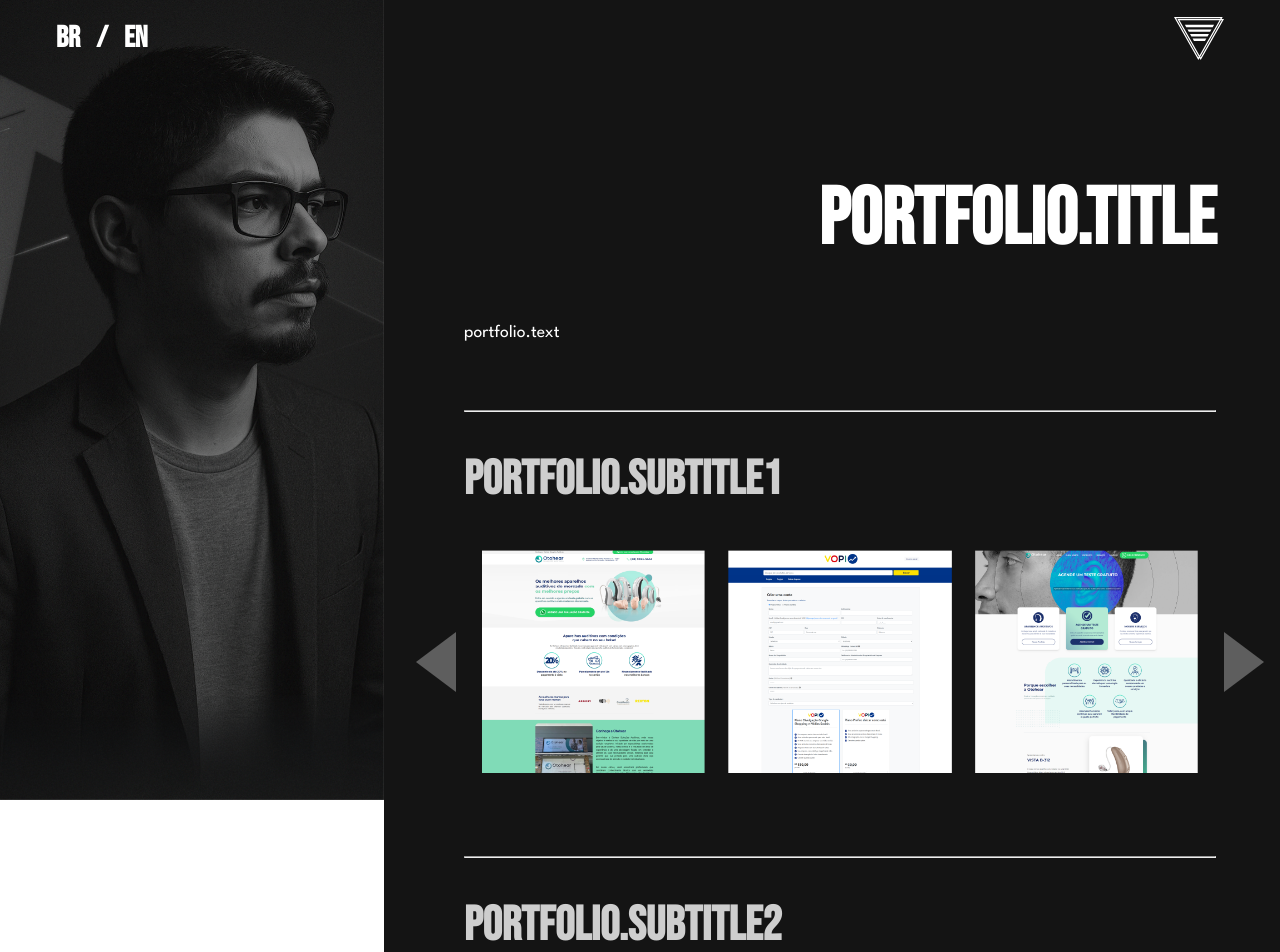
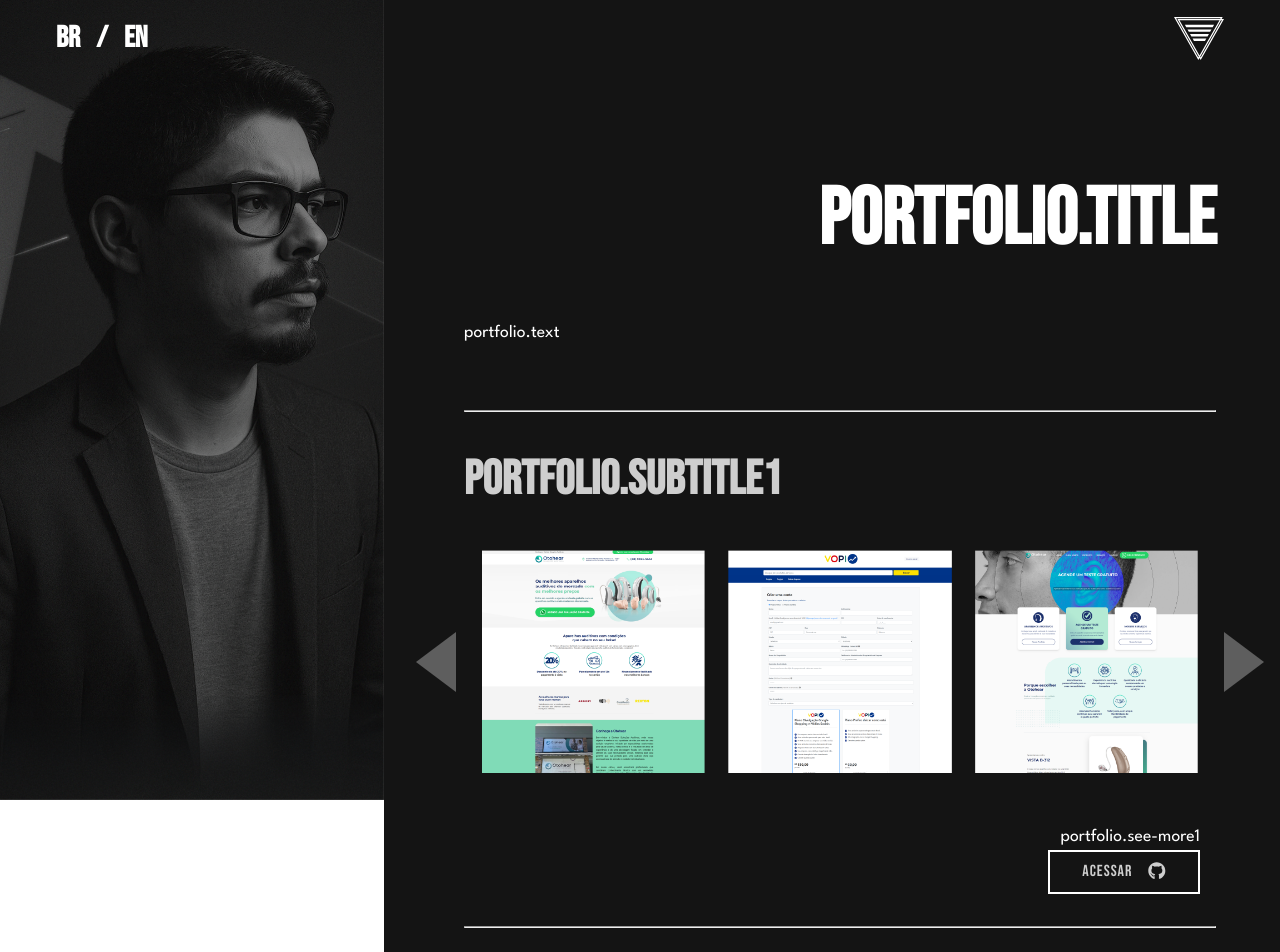
Before and after one commit to raposojoaopaulo/portfolio-rjpo, a React (Vite) app: page /portfolio in a window 1280 px wide. Shown: the top 952 px of the page. Built offline with nearby package versions, Linux system fonts and the light colour scheme; the HTML template or start-up script is replaced by a standard one.

Commit message:
ATT/ adicionado botao veja mais - portfolio

```diff
--- a/src/i18n/en.json
+++ b/src/i18n/en.json
@@ -60,7 +60,7 @@
   },
   "contact": {
     "title": "Contact",
-    "text": "If you feel like chatting, the coffee’s almost ready. Use the form below or send an email directly to: <br>contato@raposojoaopaulo.com",
+    "text": "If you feel like chatting, the coffee’s almost ready. Use the form below or send an email directly to: <br><b>contato@raposojoaopaulo.com</b>",
     "name": "Name",
     "email": "Email",
     "phone": "Phone",
@@ -86,6 +86,8 @@
     "subtitle1": "<span>Code</span> & Design",
     "subtitle2": "Code & <span>Design</span>",
     "buttonCases": "Explore",
+    "see-more1": "See more on Github",
+    "see-more2": "See more on Behance",
     "code": {
       "case1": {
         "title": "Otohear Landing Page - Laravel",
--- a/src/i18n/pt.json
+++ b/src/i18n/pt.json
@@ -60,7 +60,7 @@
   },
   "contact": {
     "title": "Contato",
-    "text": "Se quiser conversar, o café tá quase pronto. Use o formulário abaixo ou envie um e-mail direto para: <br>contato@raposojoaopaulo.com",
+    "text": "Se quiser conversar, o café tá quase pronto. Use o formulário abaixo ou envie um e-mail direto para: <br><b>contato@raposojoaopaulo.com</b>",
     "name": "Nome",
     "email": "E-mail",
     "phone": "Telefone",
@@ -86,6 +86,8 @@
     "subtitle1": "<span>Código</span> & Design",
     "subtitle2": "Código & <span>Design</span>",
     "buttonCases": "Conheça",
+    "see-more1": "Veja mais no Github",
+    "see-more2": "Veja mais no Behance",
     "code": {
       "case1": {
         "title": "Landing Page Otohear - Laravel",
--- a/src/pages/Portfolio.jsx
+++ b/src/pages/Portfolio.jsx
@@ -4,6 +4,7 @@ import '../styles/pages/_Portfolio.scss';
 import '../styles/components/_Carousel.scss';
 import Header from '../components/Header';
 import profilePortifolio from '../assets/portfolio/perfil_portfolio.webp';
+import { FaGithub, FaBehance } from 'react-icons/fa';
 import { useTranslation } from 'react-i18next';
 import { motion } from 'framer-motion';
 
@@ -32,6 +33,10 @@ const Portfolio = () => {
           />
           <h3 className="portfolio__content-subtitle animate" dangerouslySetInnerHTML={{ __html: t('portfolio.subtitle1') }} />
           <CodePortfolio />
+          <div className="see-more end animate">
+            <p>{t('portfolio.see-more1')}</p>
+            <a href="https://github.com/raposojoaopaulo" target="_blank" rel="noopener noreferrer" className="see-more__btn">Acessar <span><FaGithub /></span></a>
+          </div>
           <motion.hr
             initial={{ scaleX: 0 }}
             animate={{ scaleX: 1 }}
@@ -41,6 +46,10 @@ const Portfolio = () => {
           />
           <h3 className="portfolio__content-subtitle animate" dangerouslySetInnerHTML={{ __html: t('portfolio.subtitle2') }} />
           <BrandingPortfolio />
+          <div className="see-more animate">
+          <p>{t('portfolio.see-more2')}</p>
+            <a href="https://behance.net/raposojoaop" target="_blank" rel="noopener noreferrer" className="see-more__btn">Acessar <span><FaBehance /></span></a>
+          </div>
           <motion.hr
             initial={{ scaleX: 0 }}
             animate={{ scaleX: 1 }}
--- a/src/styles/components/_Carousel.scss
+++ b/src/styles/components/_Carousel.scss
@@ -3,7 +3,11 @@
 .embla {
   position: relative;
   overflow: visible;
-  margin: 2rem 0 5rem 0;
+  margin: 2rem 0;
+
+  @media (max-width: 768px) {
+    margin: 0;
+  }
 
   &__viewport {
     overflow: hidden;
@@ -51,7 +55,7 @@
       height: 100%;
       background: rgba(0, 0, 0, 0.85);
       color: #fff;
-      padding: 2rem;
+      padding: 2vh;
       display: flex;
       flex-direction: column;
       justify-content: flex-end;
@@ -81,14 +85,14 @@
 
       &__caseBtn {
         font-family: 'Bebas Neue', sans-serif;
-        font-size: 1.5rem;
+        font-size: 2vh;
         text-transform: uppercase;
         text-align: center;
         max-width: 200px;
         color: #cecece;
         background: transparent;
         border: 2px solid #fff;
-        padding: 0.75rem 2rem;
+        padding: 0.5rem 2rem;
         cursor: pointer;
         transition:
           color 0.3s ease,
@@ -96,7 +100,7 @@
           background-color 0.3s ease,
           transform 0.3s ease;
         letter-spacing: 1px;
-        margin-top: 4rem;
+        margin-top: 1rem;
 
         &:hover {
           color: $black;
--- a/src/styles/pages/_Portfolio.scss
+++ b/src/styles/pages/_Portfolio.scss
@@ -97,15 +97,61 @@
       }
     }
 
-    // .cases {
-    //   display: flex;
-    //   flex-direction: row;
-    //   padding: 4rem 0;
-    //   margin-left: 3rem;
+    .see-more {
+      display: flex;
+      flex-direction: column;
+      width: 100%;
+      align-items: start;
+      padding-right: 1rem;
+      margin-bottom: 2rem;
 
-    //   &__item {}
-    // }
+      &.end {
+        align-items: end;
+      }
 
+      p {
+        font-family: 'League Spartan', sans-serif;
+        color: #fff;
+        font-size: 2.2vh;
+        line-height: 1.5;
+        margin-top: 1rem;
+      }
+
+      &__btn {
+        display: flex;
+        justify-content: center;
+        align-items: center;
+        gap: 1rem;
+        font-family: 'Bebas Neue', sans-serif;
+        font-size: 2vh;
+        text-transform: uppercase;
+        text-align: center;
+        max-width: 200px;
+        color: #cecece;
+        background: transparent;
+        border: 2px solid #fff;
+        padding: 0.5rem 2rem;
+        cursor: pointer;
+        transition:
+          color 0.3s ease,
+          border-color 0.3s ease,
+          background-color 0.3s ease,
+          transform 0.3s ease;
+        letter-spacing: 1px;
+
+        &:hover {
+          color: $black;
+          background-color: #fff;
+          border-color: $slate;
+          transform: scale(1.03);
+        }
+
+        span {
+          font-size: 2.2vh;
+          line-height: 90%;
+        }
+      }
+    }
 
     .back-home-btn {
       font-family: 'Bebas Neue', sans-serif;
```
